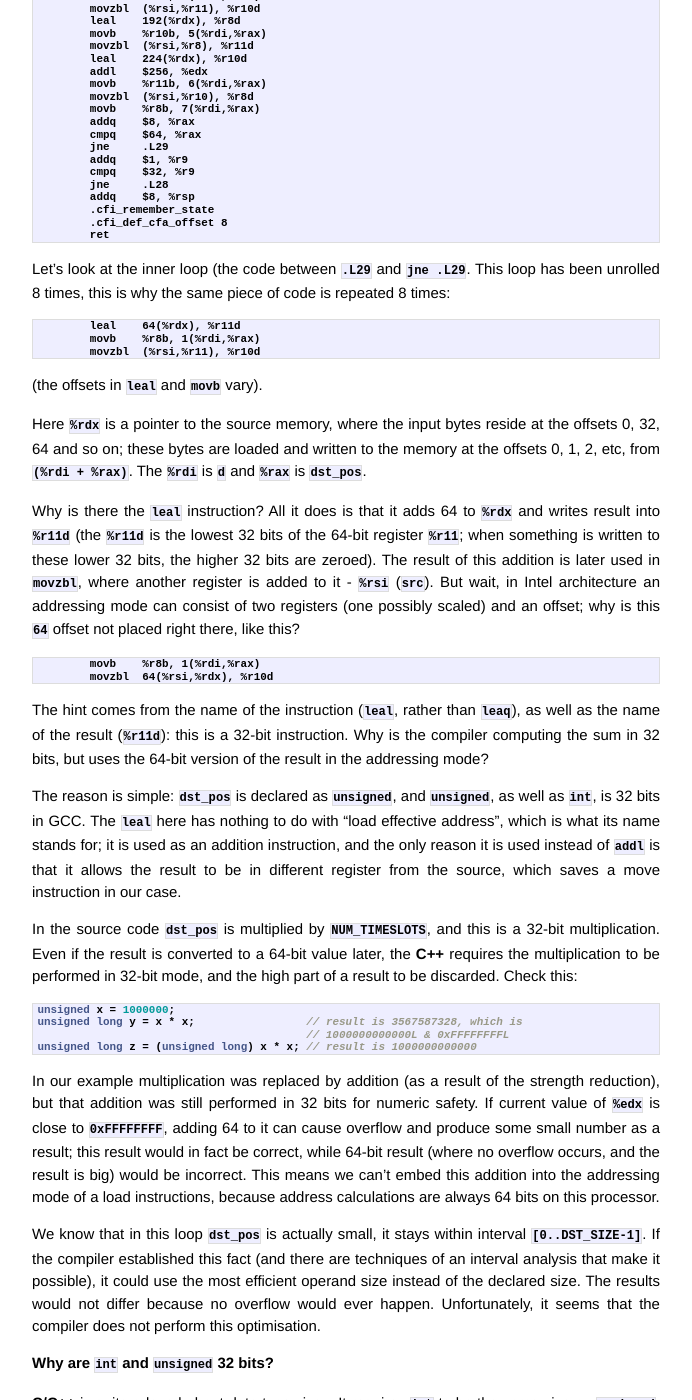
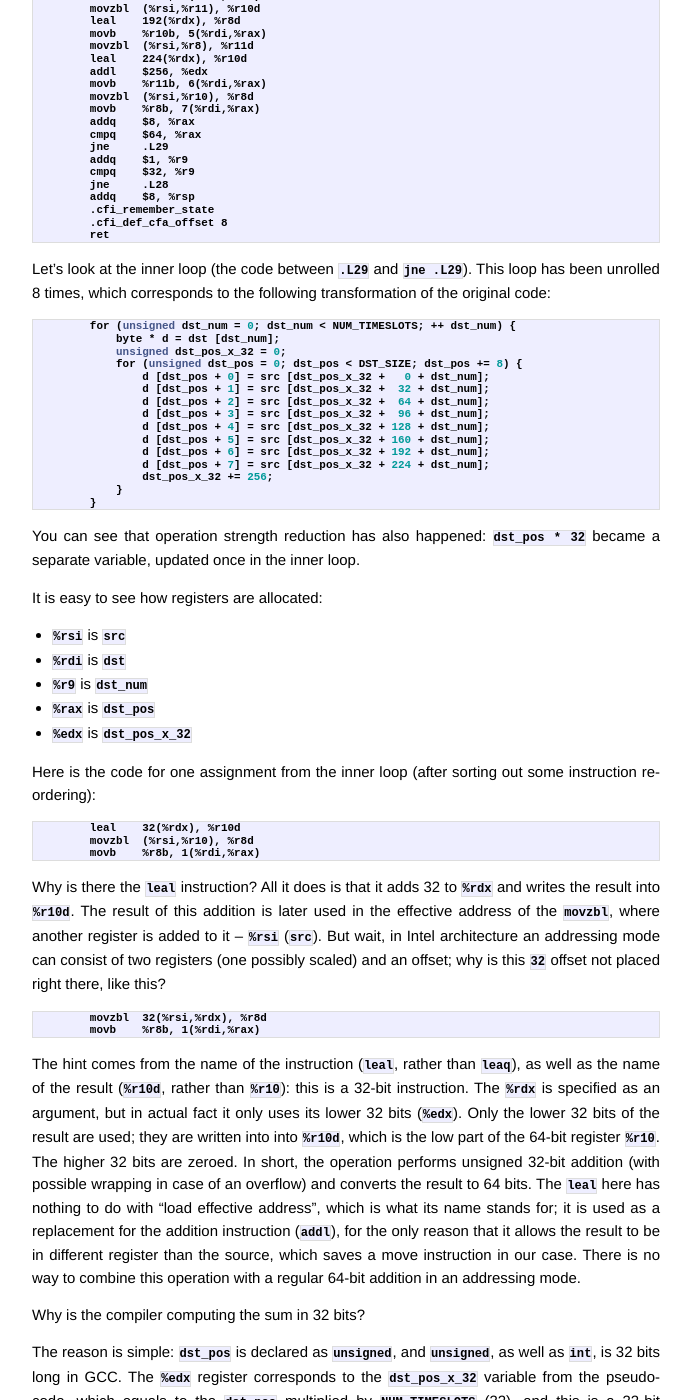
Before and after one commit to pzemtsov/pzemtsov.github.io, a Jekyll site: the page built from _posts/2014-05-18-size-does-matter.md, in a window 1280 px wide and 1400 px high, scrolled down 984 px. Shown: the whole window, without its empty margins (294-986 px from the left). Built offline with Jekyll 4.4.1, drawn with Linux system fonts in a browser that asks for light colours; Markdown is read by kramdown in place of the engine named in the settings; comment, search, counter and statistics services are not loaded; some of the changed text lies outside the part shown.

Commit message:
Errors fixed in 'Size does matter' article

```diff
--- a/_posts/2014-05-18-size-does-matter.md
+++ b/_posts/2014-05-18-size-does-matter.md
@@ -90,42 +90,71 @@
         ret
 {% endhighlight %}
 
-Let's look at the inner loop (the code between `.L29` and `jne .L29`. This loop has been unrolled 8 times,
-this is why the same piece of code is repeated 8 times:
+Let's look at the inner loop (the code between `.L29` and `jne .L29`). This loop has been unrolled 8 times,
+which corresponds to the following transformation of the original code:
+
+{% highlight C++ %}
+        for (unsigned dst_num = 0; dst_num < NUM_TIMESLOTS; ++ dst_num) {
+            byte * d = dst [dst_num];
+            unsigned dst_pos_x_32 = 0;
+            for (unsigned dst_pos = 0; dst_pos < DST_SIZE; dst_pos += 8) {
+                d [dst_pos + 0] = src [dst_pos_x_32 +   0 + dst_num];
+                d [dst_pos + 1] = src [dst_pos_x_32 +  32 + dst_num];
+                d [dst_pos + 2] = src [dst_pos_x_32 +  64 + dst_num];
+                d [dst_pos + 3] = src [dst_pos_x_32 +  96 + dst_num];
+                d [dst_pos + 4] = src [dst_pos_x_32 + 128 + dst_num];
+                d [dst_pos + 5] = src [dst_pos_x_32 + 160 + dst_num];
+                d [dst_pos + 6] = src [dst_pos_x_32 + 192 + dst_num];
+                d [dst_pos + 7] = src [dst_pos_x_32 + 224 + dst_num];
+                dst_pos_x_32 += 256;
+            }
+        }
+{% endhighlight %}
+
+You can see that operation strength reduction has also happened: `dst_pos * 32` became a separate variable,
+updated once in the inner loop.
+
+It is easy to see how registers are allocated:
+
+- `%rsi` is `src`
+- `%rdi` is `dst`
+- `%r9`  is `dst_num`
+- `%rax` is `dst_pos`
+- `%edx` is `dst_pos_x_32`
+
+Here is the code for one assignment from the inner loop (after sorting out some instruction re-ordering):
 
 {% highlight text %}
-        leal    64(%rdx), %r11d
+        leal    32(%rdx), %r10d
+        movzbl  (%rsi,%r10), %r8d
         movb    %r8b, 1(%rdi,%rax)
-        movzbl  (%rsi,%r11), %r10d
 {% endhighlight %}
 
-(the offsets in `leal` and `movb` vary).
-
-Here `%rdx` is a pointer to the source memory, where the input bytes reside at the offsets 0, 32, 64 and so on;
-these bytes are loaded and written to the memory at the offsets 0, 1, 2, etc, from `(%rdi + %rax)`.
-The `%rdi` is `d` and `%rax` is `dst_pos`.
-
-Why is there the `leal` instruction? All it does is that it adds 64 to `%rdx` and writes result into `%r11d` (the
-`%r11d` is the lowest 32 bits of the 64-bit register `%r11`; when something is written to these lower 32
-bits, the higher 32 bits are zeroed). The result of this addition is later used in `movzbl`, where another
-register is added to it - `%rsi` (`src`).  But wait, in Intel architecture an addressing mode can consist of
-two registers (one possibly scaled) and an offset; why is this `64` offset not placed right there, like this?
+Why is there the `leal` instruction? All it does is that it adds 32 to `%rdx` and writes the result into `%r10d`.
+The result of this addition is later used in the effective address of the `movzbl`, where another
+register is added to it -- `%rsi` (`src`).  But wait, in Intel architecture an addressing mode can consist of
+two registers (one possibly scaled) and an offset; why is this `32` offset not placed right there, like this?
 
 {% highlight text %}
+        movzbl  32(%rsi,%rdx), %r8d
         movb    %r8b, 1(%rdi,%rax)
-        movzbl  64(%rsi,%rdx), %r10d
 {% endhighlight %}
 
 The hint comes from the name of the instruction (`leal`, rather than `leaq`), as well as the name of the result
-(`%r11d`): this is a 32-bit instruction. Why is the compiler computing the sum in 32 bits, but uses the 64-bit
-version of the result in the addressing mode?
+(`%r10d`, rather than `%r10`): this is a 32-bit instruction. The `%rdx` is specified as an argument, but in actual
+fact it only uses its lower 32 bits (`%edx`). Only the lower 32 bits of the result are used; they are written
+into into `%r10d`, which is the low part of the 64-bit register `%r10`. The higher 32 bits are zeroed.
+In short, the operation performs unsigned 32-bit addition (with possible wrapping in case of an overflow) and
+converts the result to 64 bits. The `leal` here has nothing to do with "load effective address", which is what its name stands for;
+it is used as a replacement for the addition instruction (`addl`), for the only reason that it allows the result to be in
+different register than the source, which saves a move instruction in our case. There is no way to combine this operation with a regular 64-bit addition in an
+addressing mode.
 
-The reason is simple: `dst_pos` is declared as `unsigned`, and `unsigned`, as well as `int`, is 32 bits in GCC.
-The `leal` here has nothing to do with "load effective address", which is what its name stands for; it is used as an
-addition instruction, and the only reason it is used instead of `addl` is that it allows the result to be in
-different register from the source, which saves a move instruction in our case.
+Why is the compiler computing the sum in 32 bits?
 
-In the source code `dst_pos` is multiplied by `NUM_TIMESLOTS`, and this is a 32-bit multiplication. Even if the
+The reason is simple: `dst_pos` is declared as `unsigned`, and `unsigned`, as well as `int`, is 32 bits long in GCC.
+The `%edx` register corresponds to the `dst_pos_x_32` variable from the pseudo-code, which equals to the
+`dst_pos` multiplied by `NUM_TIMESLOTS` (32), and this is a 32-bit multiplication. Even if the
 result is converted to a 64-bit value later, the **C++** requires the multiplication to be performed in 32-bit
 mode, and the high part of a result to be discarded. Check this:
 
@@ -136,16 +165,25 @@
 unsigned long z = (unsigned long) x * x; // result is 1000000000000
 {% endhighlight %}
 
-In our example multiplication was replaced by addition (as a result of the strength reduction), but that addition was still performed
-in 32 bits for numeric safety. If current value of `%edx` is close to `0xFFFFFFFF`, adding 64 to it can cause
+In our example the multiplication was replaced with the addition (as a result of the strength reduction), but that addition was still performed
+in 32 bits for numeric safety:
+
+{% highlight text %}
+        addl    $256, %edx
+{% endhighlight %}
+
+The same applies to adding of the offsets (32, 64, etc) to `%edx`: these must also be done in 32 bits.
+If current value of `%edx` is close to `0xFFFFFFFF`, adding 32 to it can cause
 overflow and produce some small number as a result; this result would in fact be correct, while 64-bit result
 (where no overflow occurs, and the result is big) would be incorrect. This means we can't embed this addition into the addressing mode
 of a load instructions, because address calculations are always 64 bits on this processor.
 
-We know that in this loop `dst_pos` is actually small, it stays within interval `[0..DST_SIZE-1]`. If the compiler
-established this fact (and there are techniques of an interval analysis that make it possible), it could use the
-most efficient operand size instead of the declared size. The results would not differ because no overflow would
-ever happen. Unfortunately, it seems that the compiler does not perform this optimisation.
+We know that in this loop `dst_pos` is actually small, and so does the compiler; that's why it uses 64-bit register
+(`%rax`) for this variable. It knows that no overflow can happen while adding 8 to it. However, it doesn't seem to
+be clever enough to figure out that no overflow happens while multiplying it by 32. That's why it keeps `dst_pos_x_32`
+in a 32-bit variable `%edx` and performs all the calculations with it in a 32-bit way, which is unsuitable for
+effective address expressions.
+
 
 Why are `int` and `unsigned` 32 bits?
 -------------------------------------
@@ -186,9 +224,9 @@
 reduce speed due to memory bandwith limitations.
 
 32-bit numbers often allow better low-level optimisations than 64-bit numbers. Here is a simple example --
-a routine that adds two vectors of of 256 numbers each. We'll make two versions: for 32-bit numbers and for 64-bit:
+a routine that adds two vectors of 256 numbers each. We'll make two versions: for 32-bit numbers and for 64-bit:
 
-{% highlight C %}
+{% highlight C++ %}
 
 void sum32 (unsigned *a, unsigned * b, unsigned * c)
 {
@@ -401,9 +439,45 @@
         ret
 {% endhighlight %}
 
-The code looks much better than before (the previous version was published in the
-[previous article]({{ page.ART-CFAST }})). In fact,
-it looks close to ideal, To improve the speed even more, something extraordinary must be done.
+The code looks much better than before. Each line of the inner loop produces two instructions instead of three now:
+
+{% highlight text %}
+        movzbl  32(%rdx), %r8d
+        movb    %r8b, 1(%rdi,%rax)
+{% endhighlight %}
+
+Previously there were these three lines:
+
+{% highlight text %}
+        leal    32(%rdx), %r10d
+        movzbl  (%rsi,%r10), %r8d
+        movb    %r8b, 1(%rdi,%rax)
+{% endhighlight %}
+
+In fact, the code looks close to ideal, To improve the speed even more, something extraordinary must be done.
+
+By the way, the compiler chose different route from what I suggested before (adding an address, an index and an offset
+in the effective address calculation). It employed different transformation of the source program:
+
+{% highlight C++ %}
+        for (unsigned dst_num = 0; dst_num < NUM_TIMESLOTS; ++ dst_num) {
+            byte * d = dst [dst_num];
+            byte * s = src + dst_num;
+            for (unsigned dst_pos = 0; dst_pos < DST_SIZE; dst_pos += 8) {
+                d [dst_pos + 0] = s [  0];
+                d [dst_pos + 1] = s [ 32];
+                d [dst_pos + 2] = s [ 64];
+                d [dst_pos + 3] = s [ 96];
+                d [dst_pos + 4] = s [128];
+                d [dst_pos + 5] = s [160];
+                d [dst_pos + 6] = s [192];
+                d [dst_pos + 7] = s [224];
+                s += 256;
+            }
+        }
+{% endhighlight %}
+
+I don't think this new way is any faster (after all, address modes are free), but it looks neater.
 
 Retrospective
 -------------
```
Also changed, not shown: other parts of _posts/2014-05-18-size-does-matter.md (+2 -2 lines), _posts/2014-07-23-gcc-c-standard-and-pointer-aliasing.md (+4 -4 lines).
